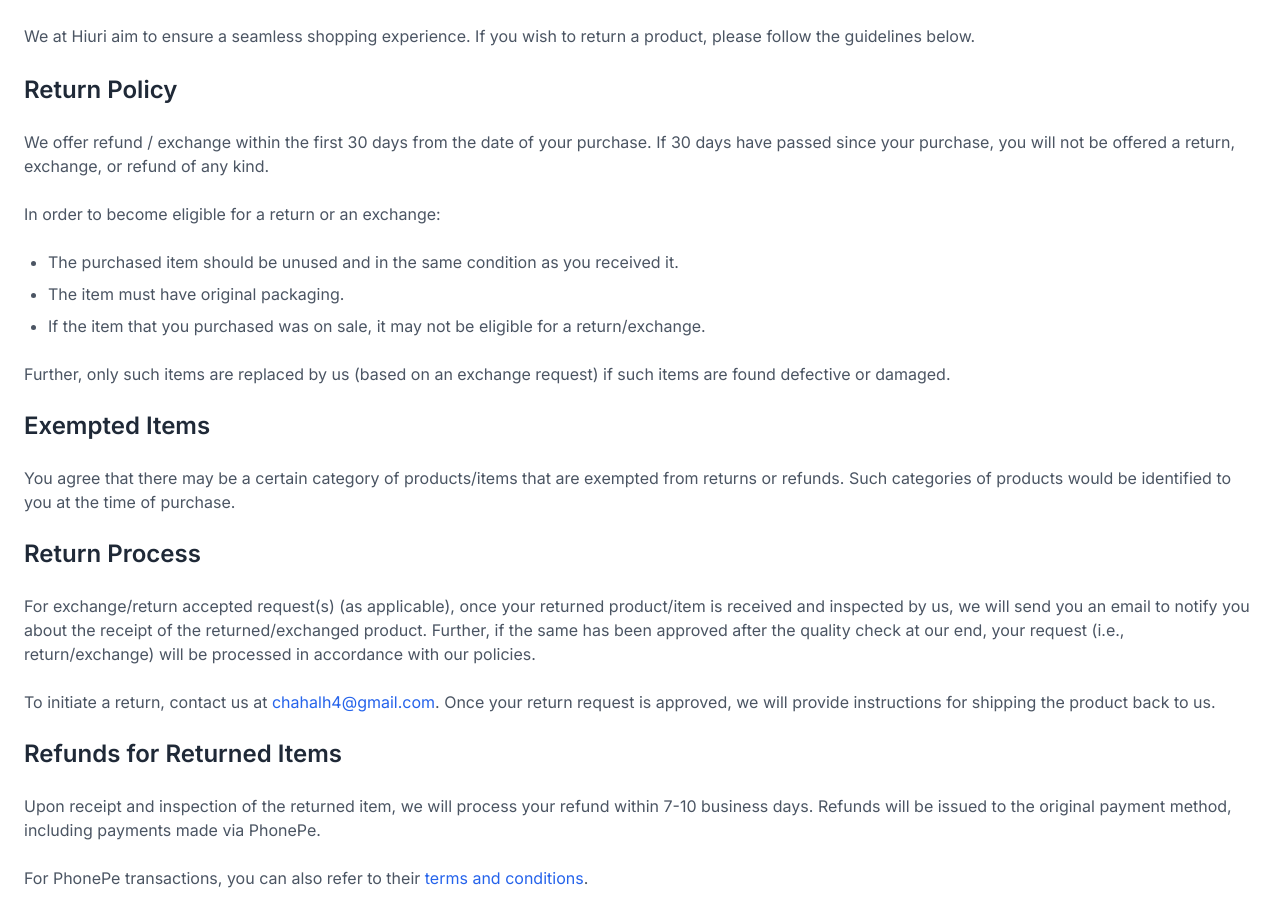
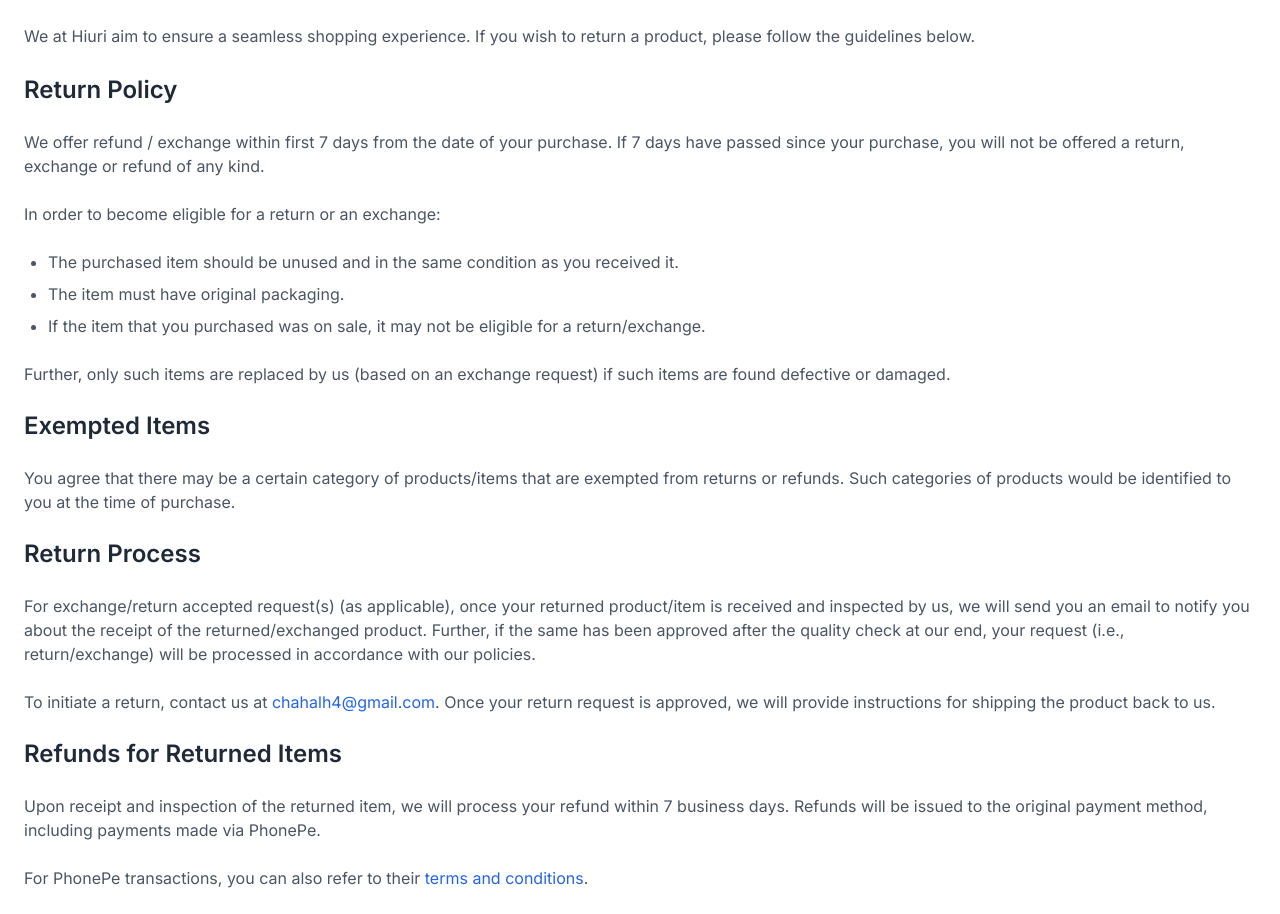
Before and after one commit to debmalya37/ecommerce-web, a Next.js app: page /return-policy in a window 1280 px wide. Shown: the part 122-1036 px from the top of the page. Built offline with nearby package versions, Linux system fonts and the light colour scheme.

Commit message:
#update in return policy

```diff
--- a/src/app/return-policy/page.tsx
+++ b/src/app/return-policy/page.tsx
@@ -10,7 +10,7 @@
 
             <h2 className="text-2xl font-semibold text-gray-800">Return Policy</h2>
             <p className="text-gray-600">
-                We offer refund / exchange within the first 30 days from the date of your purchase. If 30 days have passed since your purchase, you will not be offered a return, exchange, or refund of any kind.
+            We offer refund / exchange within first 7 days from the date of your purchase. If 7 days have passed since your purchase, you will not be offered a return, exchange or refund of any kind.
             </p>
             <p className="text-gray-600">
                 In order to become eligible for a return or an exchange:
@@ -39,7 +39,7 @@
 
             <h2 className="text-2xl font-semibold text-gray-800">Refunds for Returned Items</h2>
             <p className="text-gray-600">
-                Upon receipt and inspection of the returned item, we will process your refund within 7-10 business days. Refunds will be issued to the original payment method, including payments made via PhonePe.
+                Upon receipt and inspection of the returned item, we will process your refund within 7 business days. Refunds will be issued to the original payment method, including payments made via PhonePe.
             </p>
             <p className="text-gray-600">
                 For PhonePe transactions, you can also refer to their <Link href="https://www.phonepe.com/terms-conditions" target="_blank" className="text-blue-600 hover:underline">terms and conditions</Link>.
```
